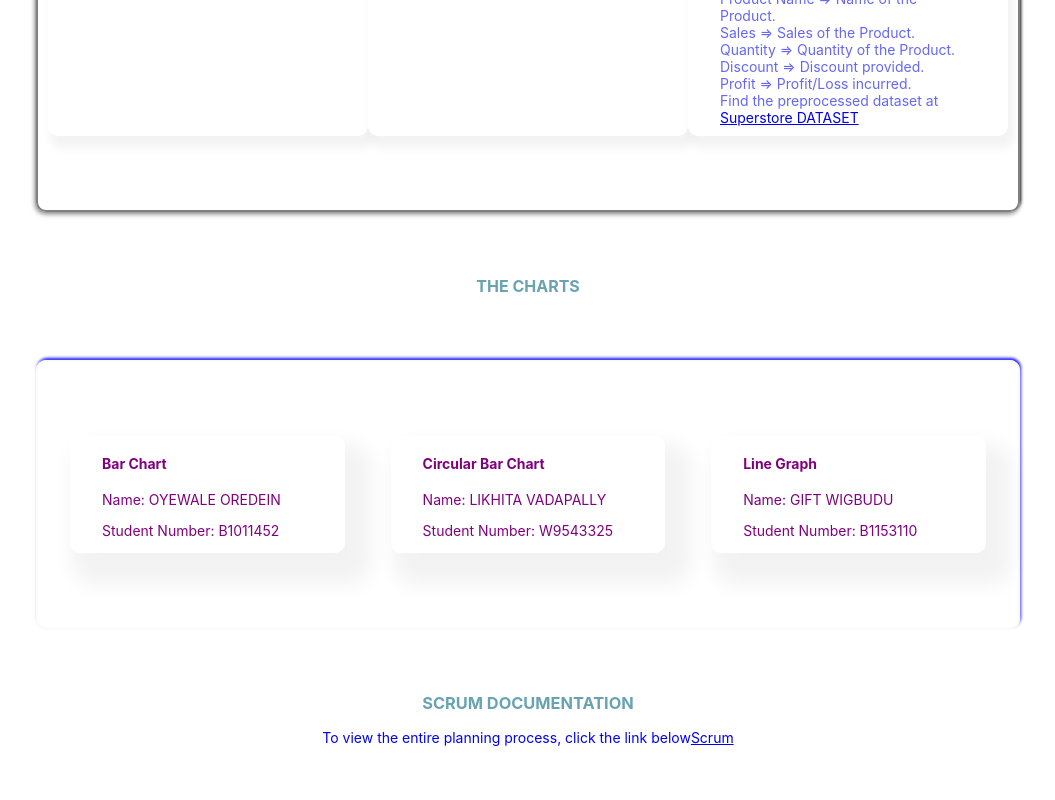
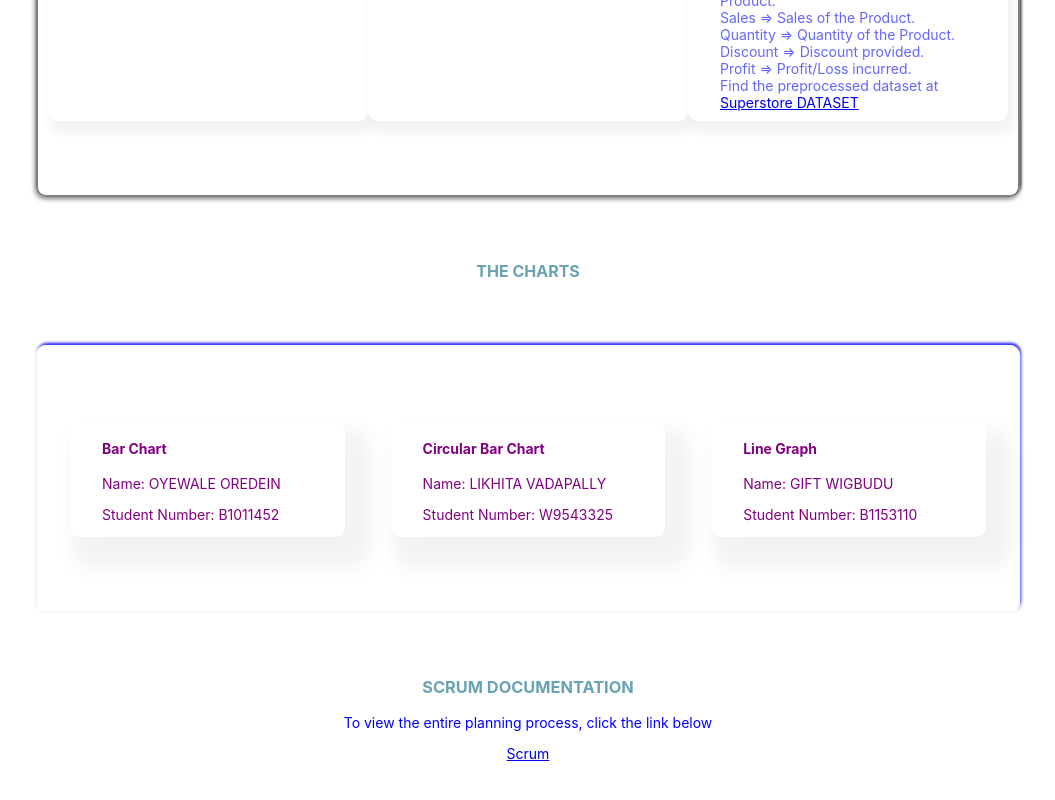
Before and after one commit to Sir-Newton/BBsTeams, a Next.js app in the folder BBsTeams/: page / in a window 1280 px wide. Shown: the part 1328-2128 px from the top of the page, without its empty margins (112-1167 px from the left). Built offline with nearby package versions, Linux system fonts and the light colour scheme.

Commit message:
Update index.js

```diff
--- a/BBsTeams/pages/index.js
+++ b/BBsTeams/pages/index.js
@@ -98,8 +98,9 @@ return (
         </div>
         <div className="scrum-link">
             <h3 className="sky" align="center"> SCRUM DOCUMENTATION </h3>
-<p align="center">To view the entire planning process, click the link below
-            <a href="https://docs.google.com/spreadsheets/d/1owUIFHjrN1pRiAGGPRhX84ZkpYWh56y_/edit#gid=1392942190">Scrum </a>
+<p align="center">To view the entire planning process, click the link below </p>
+           <p align="center">
+               <a href="https://docs.google.com/spreadsheets/d/1owUIFHjrN1pRiAGGPRhX84ZkpYWh56y_/edit#gid=1392942190">Scrum </a>
     </p>
         </div>
 <br/><br/><br/>
```
